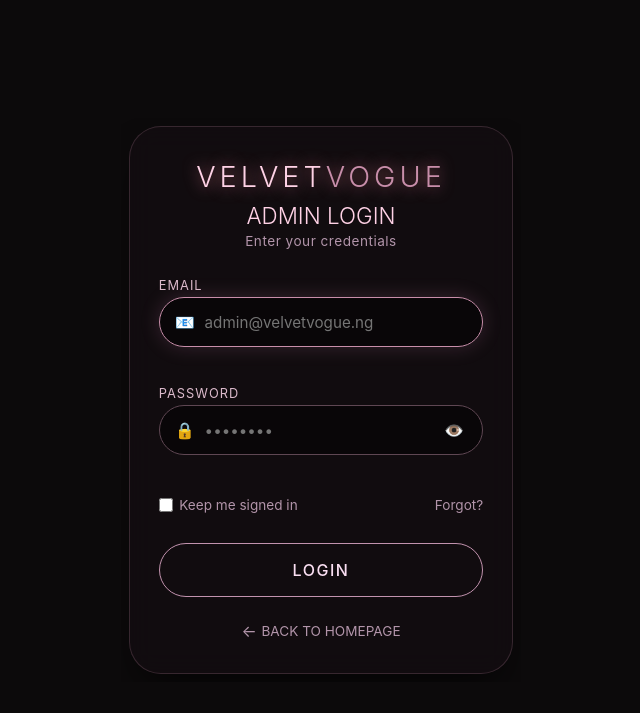
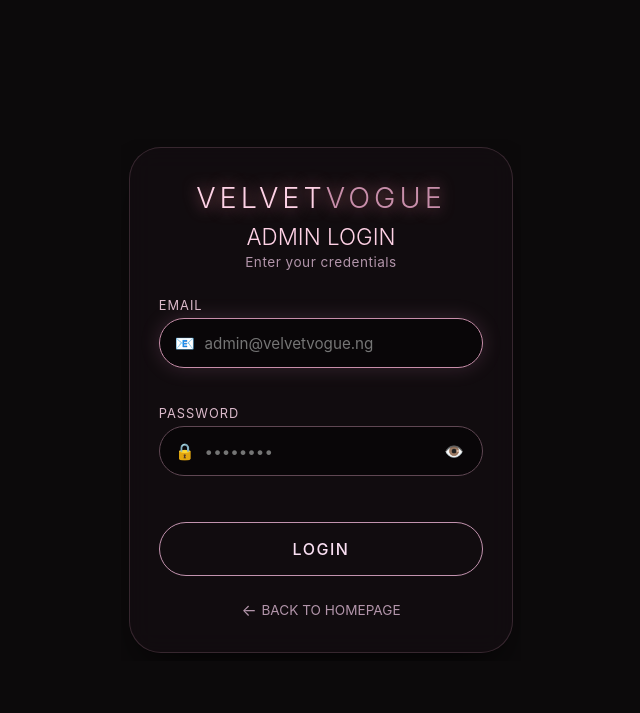
Before and after one commit to Entrix1816/velvet-vogue, a Flask app: page /admin-login in a window 1280 px wide. Shown: the top 713 px of the page, without its empty margins (319-959 px from the left). Run offline with Flask 3, Linux system fonts and the light colour scheme.

Commit message:
Remove login options from admin login page
Removed login options including 'Remember me' checkbox and 'Forgot?' link.

```diff
--- a/templates/admin_login.html
+++ b/templates/admin_login.html
@@ -388,13 +388,7 @@
                     <div class="error-message" id="passwordError"></div>
                 </div>
 
-                <!-- Options -->
-                <div class="login-options">
-                    <label class="remember-me">
-                        <input type="checkbox" id="remember"> Keep me signed in
-                    </label>
-                    <a href="#" class="forgot-link" onclick="showToast('Contact admin to reset password', 'info')">Forgot?</a>
-                </div>
+
 
                 <!-- Login Button -->
                 <button type="submit" class="login-btn" id="loginBtn">LOGIN</button>
```
